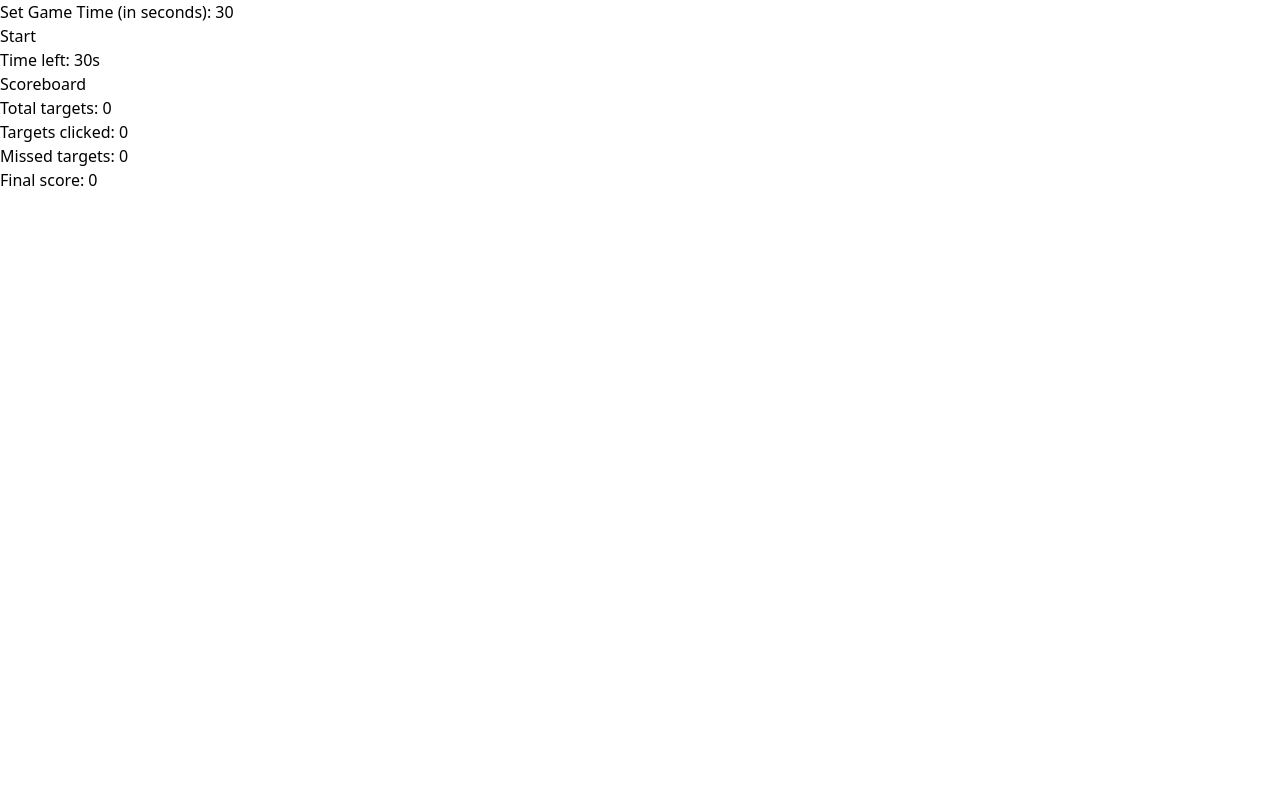
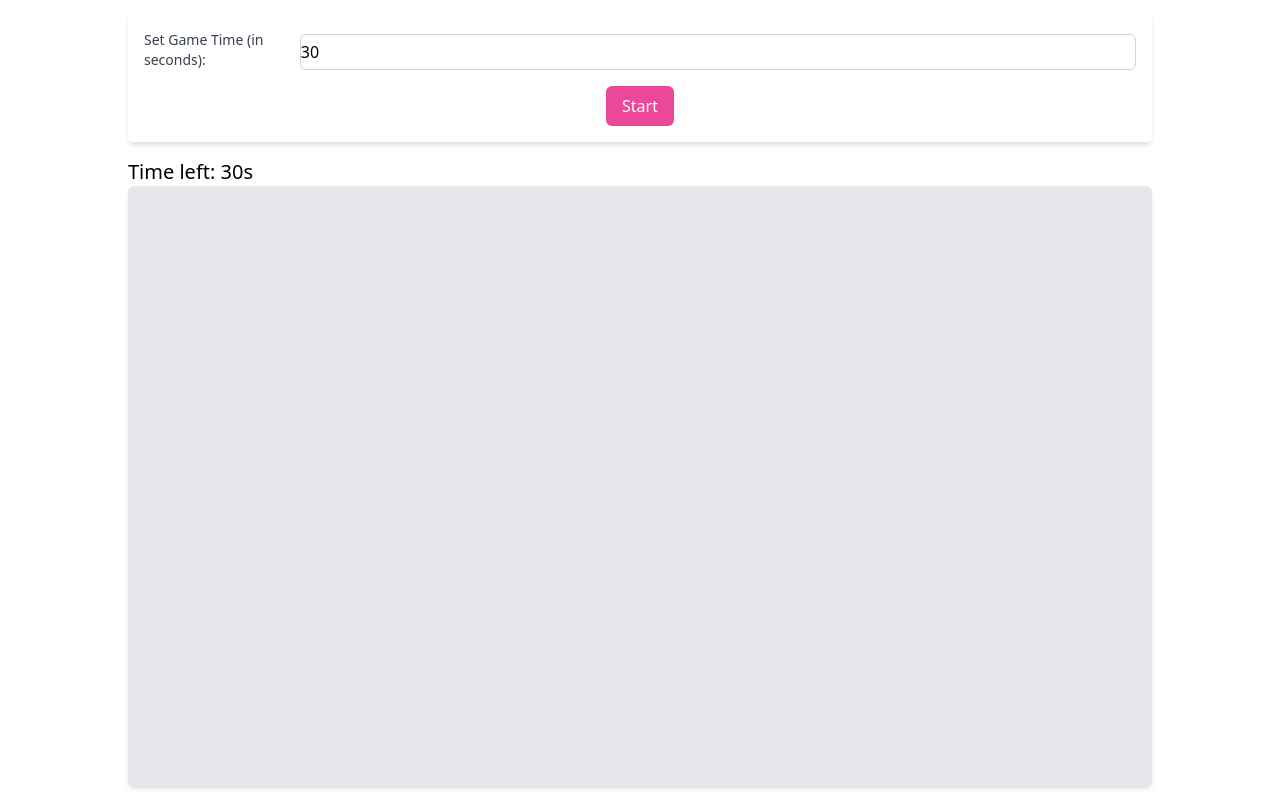
Before and after one commit to mayarangarajan/Lab3-V3-MouseAccuracyGame, a plain HTML site: page index.html in a window 1280 px wide. Drawn offline with nearby package versions, Linux system fonts and the light colour scheme.

Commit message:
get rid of unocss

```diff
--- a/index.css
+++ b/index.css
@@ -1,42 +1,261 @@
-/* Screen Area */
-/* body {
-	margin: 0;
-	padding: 0;
-	background-color: lightblue;
-	align-items: center;
-	height: 100vh;
-} */
+*,
+::before,
+::after {
+	--un-rotate: 0;
+	--un-rotate-x: 0;
+	--un-rotate-y: 0;
+	--un-rotate-z: 0;
+	--un-scale-x: 1;
+	--un-scale-y: 1;
+	--un-scale-z: 1;
+	--un-skew-x: 0;
+	--un-skew-y: 0;
+	--un-translate-x: 0;
+	--un-translate-y: 0;
+	--un-translate-z: 0;
+	--un-pan-x: ;
+	--un-pan-y: ;
+	--un-pinch-zoom: ;
+	--un-scroll-snap-strictness: proximity;
+	--un-ordinal: ;
+	--un-slashed-zero: ;
+	--un-numeric-figure: ;
+	--un-numeric-spacing: ;
+	--un-numeric-fraction: ;
+	--un-border-spacing-x: 0;
+	--un-border-spacing-y: 0;
+	--un-ring-offset-shadow: 0 0 rgb(0 0 0 / 0);
+	--un-ring-shadow: 0 0 rgb(0 0 0 / 0);
+	--un-shadow-inset: ;
+	--un-shadow: 0 0 rgb(0 0 0 / 0);
+	--un-ring-inset: ;
+	--un-ring-offset-width: 0px;
+	--un-ring-offset-color: #fff;
+	--un-ring-width: 0px;
+	--un-ring-color: rgb(147 197 253 / 0.5);
+	--un-blur: ;
+	--un-brightness: ;
+	--un-contrast: ;
+	--un-drop-shadow: ;
+	--un-grayscale: ;
+	--un-hue-rotate: ;
+	--un-invert: ;
+	--un-saturate: ;
+	--un-sepia: ;
+	--un-backdrop-blur: ;
+	--un-backdrop-brightness: ;
+	--un-backdrop-contrast: ;
+	--un-backdrop-grayscale: ;
+	--un-backdrop-hue-rotate: ;
+	--un-backdrop-invert: ;
+	--un-backdrop-opacity: ;
+	--un-backdrop-saturate: ;
+	--un-backdrop-sepia: ;
+}
+::backdrop {
+	--un-rotate: 0;
+	--un-rotate-x: 0;
+	--un-rotate-y: 0;
+	--un-rotate-z: 0;
+	--un-scale-x: 1;
+	--un-scale-y: 1;
+	--un-scale-z: 1;
+	--un-skew-x: 0;
+	--un-skew-y: 0;
+	--un-translate-x: 0;
+	--un-translate-y: 0;
+	--un-translate-z: 0;
+	--un-pan-x: ;
+	--un-pan-y: ;
+	--un-pinch-zoom: ;
+	--un-scroll-snap-strictness: proximity;
+	--un-ordinal: ;
+	--un-slashed-zero: ;
+	--un-numeric-figure: ;
+	--un-numeric-spacing: ;
+	--un-numeric-fraction: ;
+	--un-border-spacing-x: 0;
+	--un-border-spacing-y: 0;
+	--un-ring-offset-shadow: 0 0 rgb(0 0 0 / 0);
+	--un-ring-shadow: 0 0 rgb(0 0 0 / 0);
+	--un-shadow-inset: ;
+	--un-shadow: 0 0 rgb(0 0 0 / 0);
+	--un-ring-inset: ;
+	--un-ring-offset-width: 0px;
+	--un-ring-offset-color: #fff;
+	--un-ring-width: 0px;
+	--un-ring-color: rgb(147 197 253 / 0.5);
+	--un-blur: ;
+	--un-brightness: ;
+	--un-contrast: ;
+	--un-drop-shadow: ;
+	--un-grayscale: ;
+	--un-hue-rotate: ;
+	--un-invert: ;
+	--un-saturate: ;
+	--un-sepia: ;
+	--un-backdrop-blur: ;
+	--un-backdrop-brightness: ;
+	--un-backdrop-contrast: ;
+	--un-backdrop-grayscale: ;
+	--un-backdrop-hue-rotate: ;
+	--un-backdrop-invert: ;
+	--un-backdrop-opacity: ;
+	--un-backdrop-saturate: ;
+	--un-backdrop-sepia: ;
+}
 
-/* Game Area */
-/* #gameArea {
-	margin: auto;
-	width: 1300px;
-	height: 600px;
-	background-color: #fff;
-} */
+.relative {
+	position: relative;
+}
 
-/* For UnoCSS if needed */
-[un-cloak] {
+.mb-4 {
+	margin-bottom: 1rem;
+}
+
+.mt-1 {
+	margin-top: 0.25rem;
+}
+
+.mt-4 {
+	margin-top: 1rem;
+}
+
+.block {
+	display: block;
+}
+
+.hidden,
+[hidden=''] {
 	display: none;
 }
 
-/* Scoreboard */
-/* #scoreboard {
+.h-\[600px\] {
+	height: 600px;
+}
+
+.max-w-5xl {
+	max-width: 64rem;
+}
+
+.min-h-screen {
+	min-height: 100vh;
+}
+
+.w-full {
+	width: 100%;
+}
+
+.flex {
+	display: flex;
+}
+
+.flex-col {
+	flex-direction: column;
+}
+
+.items-center {
 	align-items: center;
-	padding: 20px;
-	margin-top: 20px;
-	background-color: #fff;
-} */
+}
 
-/* Start Button */
-/* #startGame {
-	background-color: #28a745;
-	color: white;
-} */
+.justify-center {
+	justify-content: center;
+}
 
-/* Timer Display */
-/* #timerDisplay {
-	font-size: 20px;
-	font-weight: bold;
-	color: #333;
-} */
+.justify-between {
+	justify-content: space-between;
+}
+
+.border {
+	border-width: 1px;
+}
+
+.border-gray-300 {
+	--un-border-opacity: 1;
+	border-color: rgb(209 213 219 / var(--un-border-opacity));
+}
+
+.rounded {
+	border-radius: 0.25rem;
+}
+
+.rounded-md {
+	border-radius: 0.375rem;
+}
+
+.bg-gray-200 {
+	--un-bg-opacity: 1;
+	background-color: rgb(229 231 235 / var(--un-bg-opacity));
+}
+
+.bg-pink-500 {
+	--un-bg-opacity: 1;
+	background-color: rgb(236 72 153 / var(--un-bg-opacity));
+}
+
+.bg-white {
+	--un-bg-opacity: 1;
+	background-color: rgb(255 255 255 / var(--un-bg-opacity));
+}
+
+.hover\:bg-purple-500:hover {
+	--un-bg-opacity: 1;
+	background-color: rgb(168 85 247 / var(--un-bg-opacity));
+}
+
+.p-4 {
+	padding: 1rem;
+}
+
+.px-4 {
+	padding-left: 1rem;
+	padding-right: 1rem;
+}
+
+.py-2 {
+	padding-top: 0.5rem;
+	padding-bottom: 0.5rem;
+}
+
+.text-center {
+	text-align: center;
+}
+
+.text-lg {
+	font-size: 1.125rem;
+	line-height: 1.75rem;
+}
+
+.text-sm {
+	font-size: 0.875rem;
+	line-height: 1.25rem;
+}
+
+.text-xl {
+	font-size: 1.25rem;
+	line-height: 1.75rem;
+}
+
+.text-gray-700 {
+	--un-text-opacity: 1;
+	color: rgb(55 65 81 / var(--un-text-opacity));
+}
+
+.text-white {
+	--un-text-opacity: 1;
+	color: rgb(255 255 255 / var(--un-text-opacity));
+}
+
+.font-bold {
+	font-weight: 700;
+}
+
+.font-medium {
+	font-weight: 500;
+}
+
+.shadow-md {
+	--un-shadow: var(--un-shadow-inset) 0 4px 6px -1px var(--un-shadow-color, rgb(0 0 0 / 0.1)),
+		var(--un-shadow-inset) 0 2px 4px -2px var(--un-shadow-color, rgb(0 0 0 / 0.1));
+	box-shadow: var(--un-ring-offset-shadow), var(--un-ring-shadow), var(--un-shadow);
+}
--- a/index.html
+++ b/index.html
@@ -5,7 +5,7 @@
 		<meta name="viewport" content="width=device-width, initial-scale=1.0" />
 		<title>Mouse Accuracy Game</title>
 		<link rel="stylesheet" href="./index.css" />
-		<link rel="stylesheet" href="https://cdn.jsdelivr.net/npm/@unocss/reset/tailwind.min.css">
+		<link rel="stylesheet" href="https://cdn.jsdelivr.net/npm/@unocss/reset/tailwind.min.css" />
 		<script defer src="./index.js"></script>
 	</head>
 
@@ -53,6 +53,6 @@
 		<audio id="endGameAudio" hidden loop><source src="./yippee.mp3" type="audio/mpeg" /></audio>
 
 		<!-- Unocss Runtime (if needed) -->
-		<script src="https://cdn.jsdelivr.net/npm/@unocss/runtime/attributify.global.js"></script>
+		<!-- <script src="https://cdn.jsdelivr.net/npm/@unocss/runtime/attributify.global.js"></script> -->
 	</body>
 </html>
--- a/index.js
+++ b/index.js
@@ -86,7 +86,7 @@ function spawnTarget() {
 
 // Resetting Game
 function resetGame() {
-	console.log('Resetting game.')
+	console.log('Resetting game.');
 	totalTargets = 0;
 	targetsClicked = 0;
 	missedTargets = 0;
```
Also changed, not shown: 1 other file.
